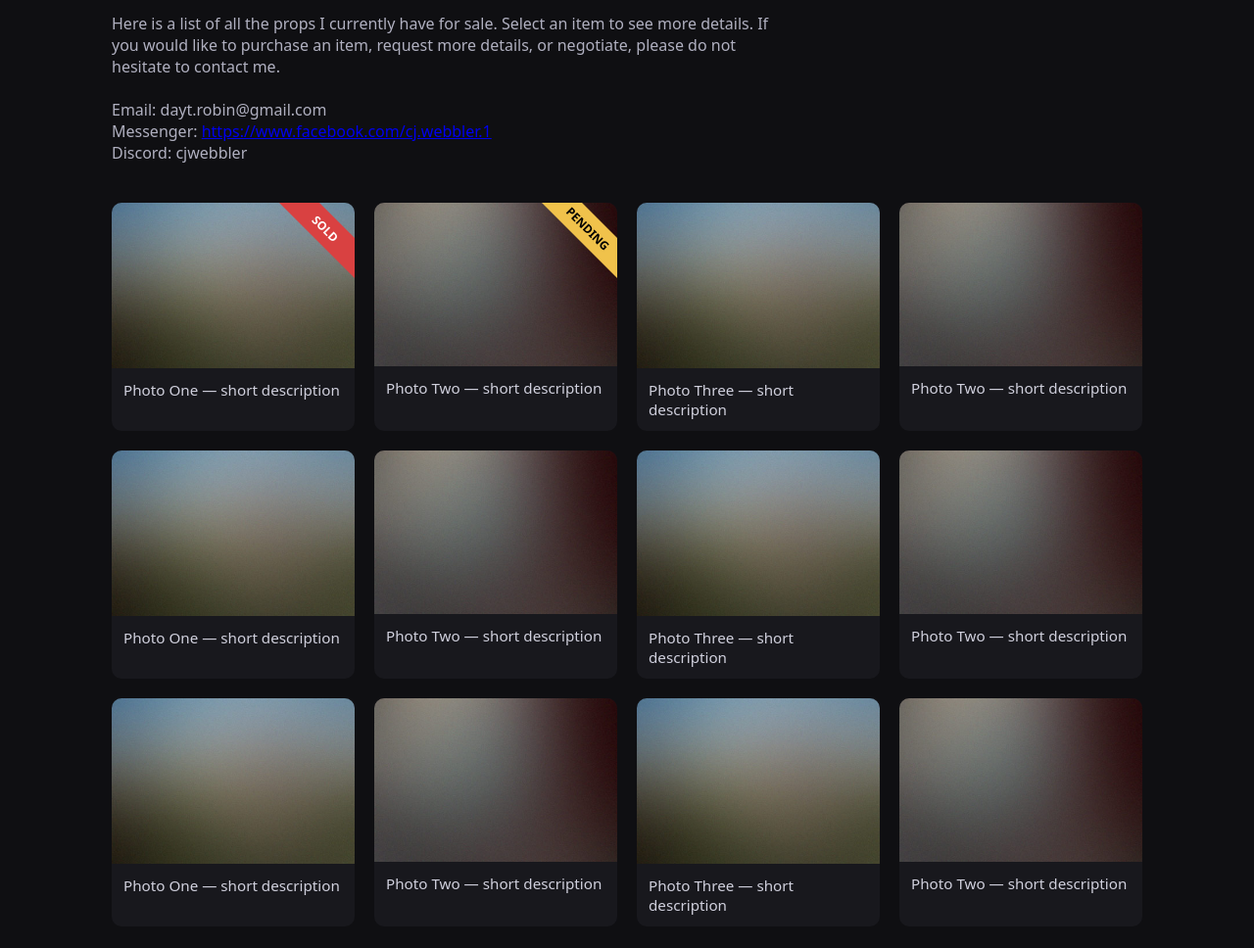
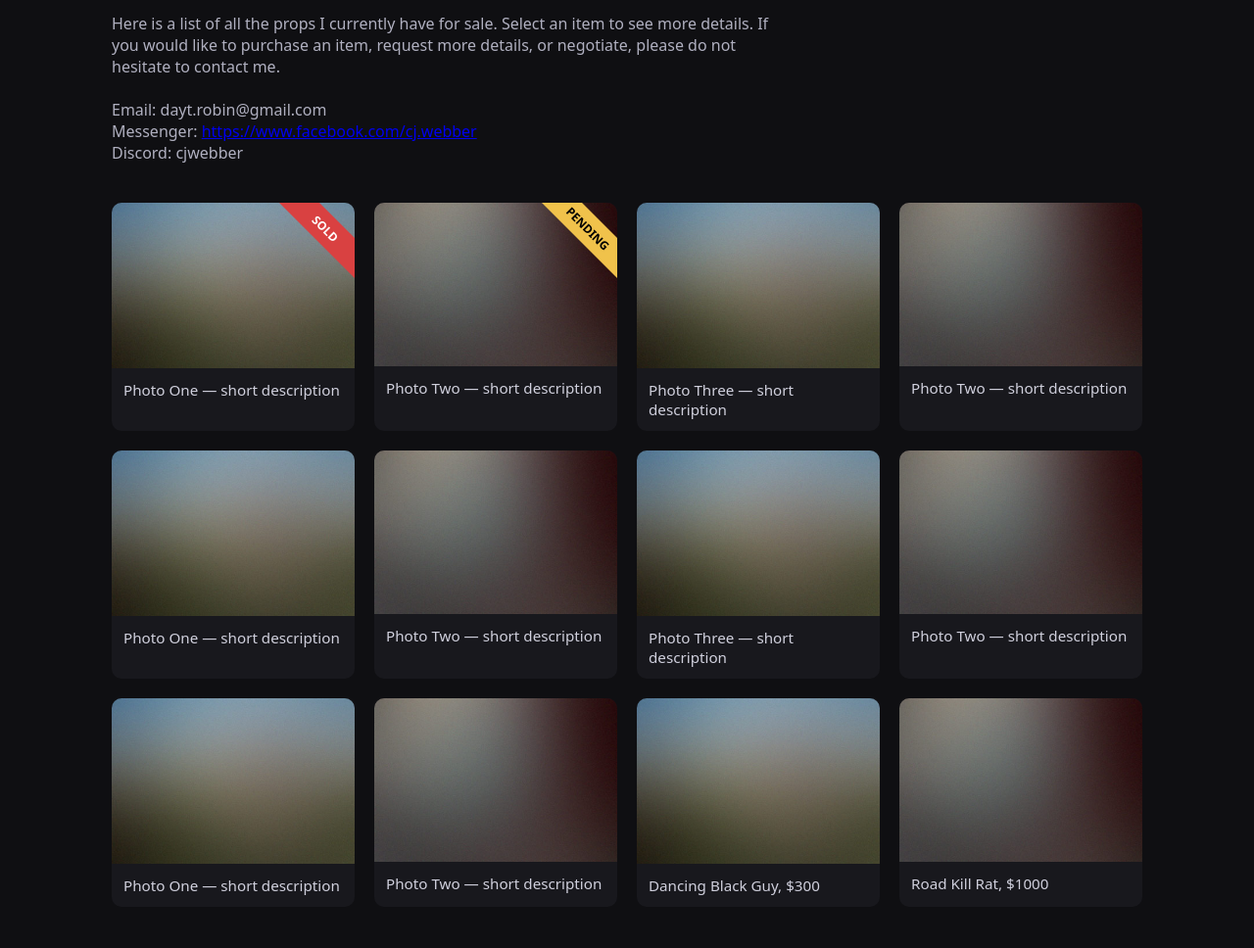
Before and after one commit to CJWebbler/CJWebbler.github.io, a plain HTML site: page index.html in a window 1280 px wide. Shown: the part 66-1034 px from the top of the page at 98% size. Drawn offline with Linux system fonts and the light colour scheme.

Commit message:
Update index.html

```diff
--- a/index.html
+++ b/index.html
@@ -14,9 +14,9 @@
         Here is a list of all the props I currently have for sale. Select an item to see more details. If you would like to purchase an item, request more details, or negotiate, please do not hesitate to contact me. <br> <br>
     Email: dayt.robin@gmail.com <br>
     Messenger:
-    <a href=https://www.facebook.com/cj.webbler.1>https://www.facebook.com/cj.webbler.1
+    <a href=https://www.facebook.com/cj.webbler.1>https://www.facebook.com/cj.webber
     </a> <br>
-    Discord: cjwebbler
+    Discord: cjwebber
   </p>
 </header>
 
@@ -77,12 +77,12 @@
 
      <a href="pages/photo3.html" class="card">
       <img src="images/photo1.jpg" alt="">
-      <div class="caption">Photo Three — short description</div>
+      <div class="caption">Dancing Black Guy, $300</div>
     </a>
 
     <a href="pages/photo2.html" class="card">
       <img src="images/photo2.jpg" alt="">
-      <div class="caption">Photo Two — short description</div>
+      <div class="caption">Road Kill Rat, $1000</div>
     </a>
 
     <!-- Copy this block to add more images -->
```
